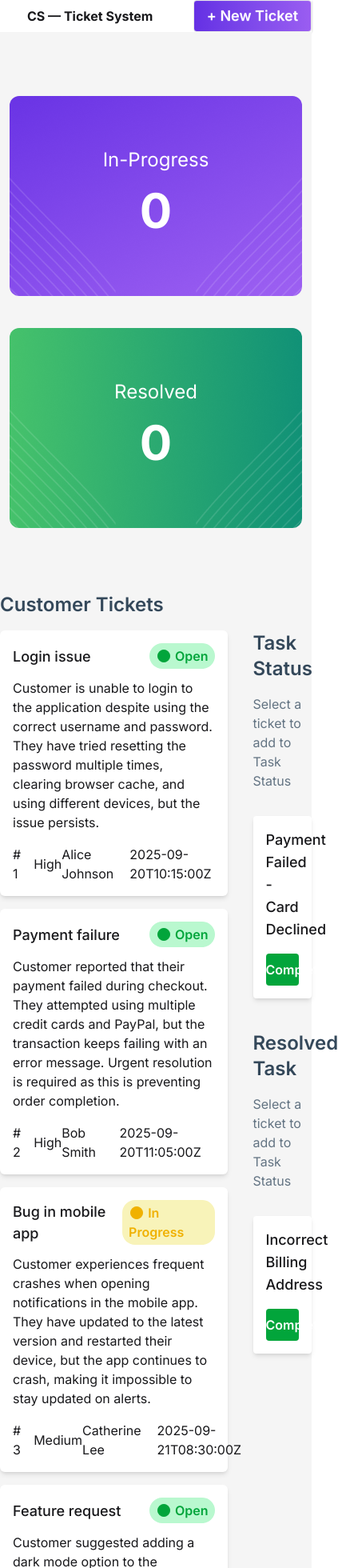
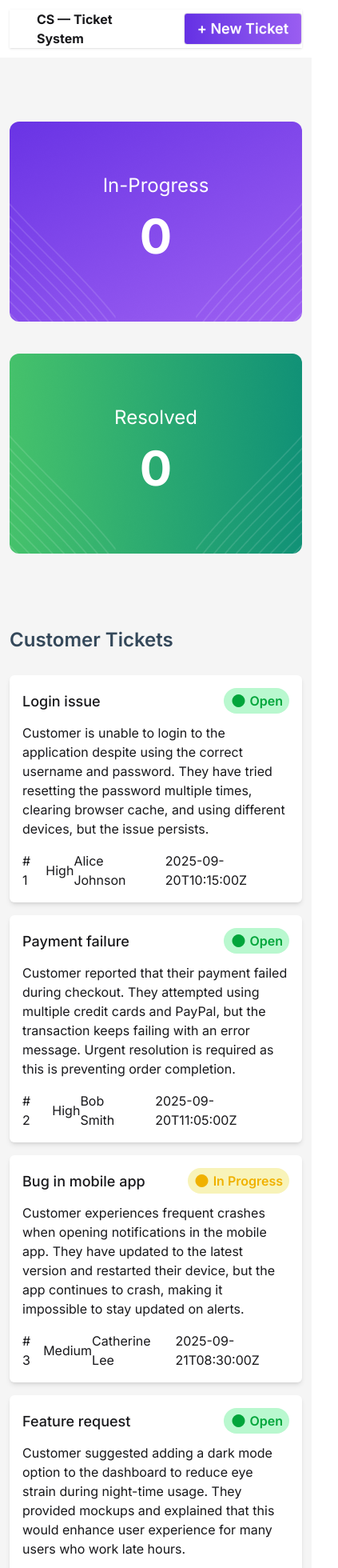
Before and after one commit to shahadat-web-dev/Assingment-7, a React (Vite) app: page / in a window 390 px wide. Shown: the top 1960 px of the page at 80% size, 423 px wide, since content can reach past the window. Built offline with nearby package versions, Linux system fonts and the light colour scheme.

Commit message:
responsive completed

```diff
--- a/src/components/Customer_ticket.jsx
+++ b/src/components/Customer_ticket.jsx
@@ -11,19 +11,21 @@ const Customer_ticket = ({ fetchPromise }) => {
 
   return (
     <div className=" bg-[#F5F5F5] pb-20">
-      <h1 className="container mx-auto pb-4 text-2xl font-semibold text-[#34485A]">Customer Tickets</h1>
-      <div className="container mx-auto grid grid-cols-4 gap-8">
+      <h1 className="container mx-auto pb-4 text-2xl font-semibold text-[#34485A] p-3">Customer Tickets</h1>
+      <div className="container mx-auto grid grid-cols-1 md:grid-cols-4 gap-8 p-3">
 
         {/* Ticket */}
 
         <Ticket initialData={initialData}></Ticket>
 
         {/* status */}
-        <div>
-         <Task_status/>
+        <div className="grid col-span-1">
+          <div>
+            <Task_status />
 
-          <Resolved_task/>
+            <Resolved_task />
 
+          </div>
         </div>
 
       </div>
--- a/src/components/Navber.jsx
+++ b/src/components/Navber.jsx
@@ -2,7 +2,7 @@
 
 const Navber = () => {
   return (
-    <div className="bg-white shadow-sm ">
+    <div className="bg-white shadow-sm md:p-0 p-3">
       <div className=" bg-base-100 shadow-sm flex items-center container mx-auto">
         <div class="navbar-start">
           <div class="dropdown">
--- a/src/components/Ticket.jsx
+++ b/src/components/Ticket.jsx
@@ -13,7 +13,7 @@ const Ticket = ({initialData}) => {
 
 
 
-    <div className="grid col-span-3 md:grid-cols-2 grid-cols-1 gap-4 ">
+    <div className="grid md:col-span-3 md:grid-cols-2 grid-cols-1 gap-4 ">
 
           {
             count.map(data => {
```
